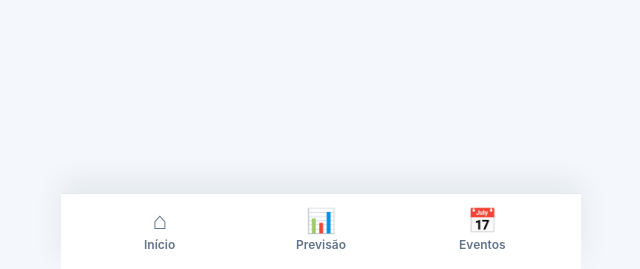
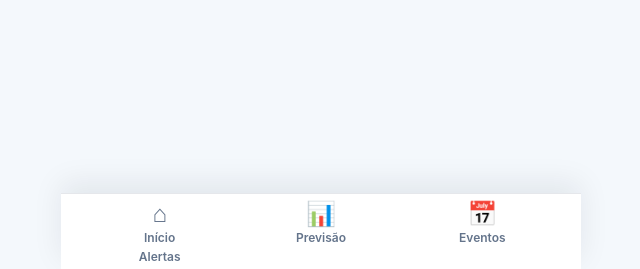
Before and after one commit to raphaabreu16/ClimaGo---Django, a Django app: page /cadastro/ in a window 1280 px wide. Shown: the part 531-800 px from the top of the page, without its empty margins (319-959 px from the left). Run offline with Django 5.2, Linux system fonts and the light colour scheme.

Commit message:
inicio da mudança login

```diff
--- a/templates/base.html
+++ b/templates/base.html
@@ -26,6 +26,15 @@
     <span class="bottom-nav-label">Eventos</span>
 </a>
 
+<a href="{% url 'alertas' %}" class="bottom-nav-item {% if request.resolver_match.url_name == 'alertas' %}active{% endif %}">
+    <span class="bottom-nav-icon">
+        <i class="bi bi-bell"></i>
+    </span>
+    <span class="bottom-nav-label">
+        Alertas
+    </span>
+</a>
+
 </nav>
 <body>
     {% block content %}
```
